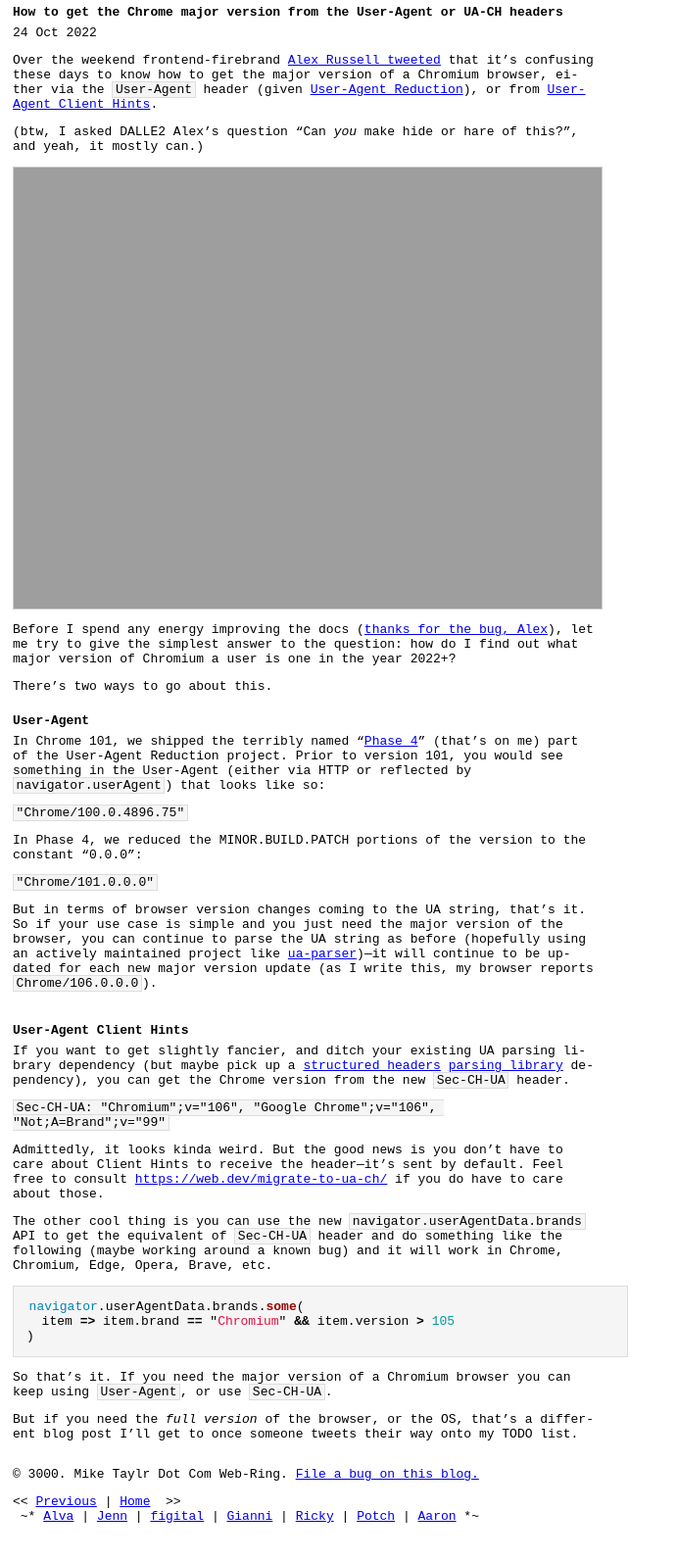
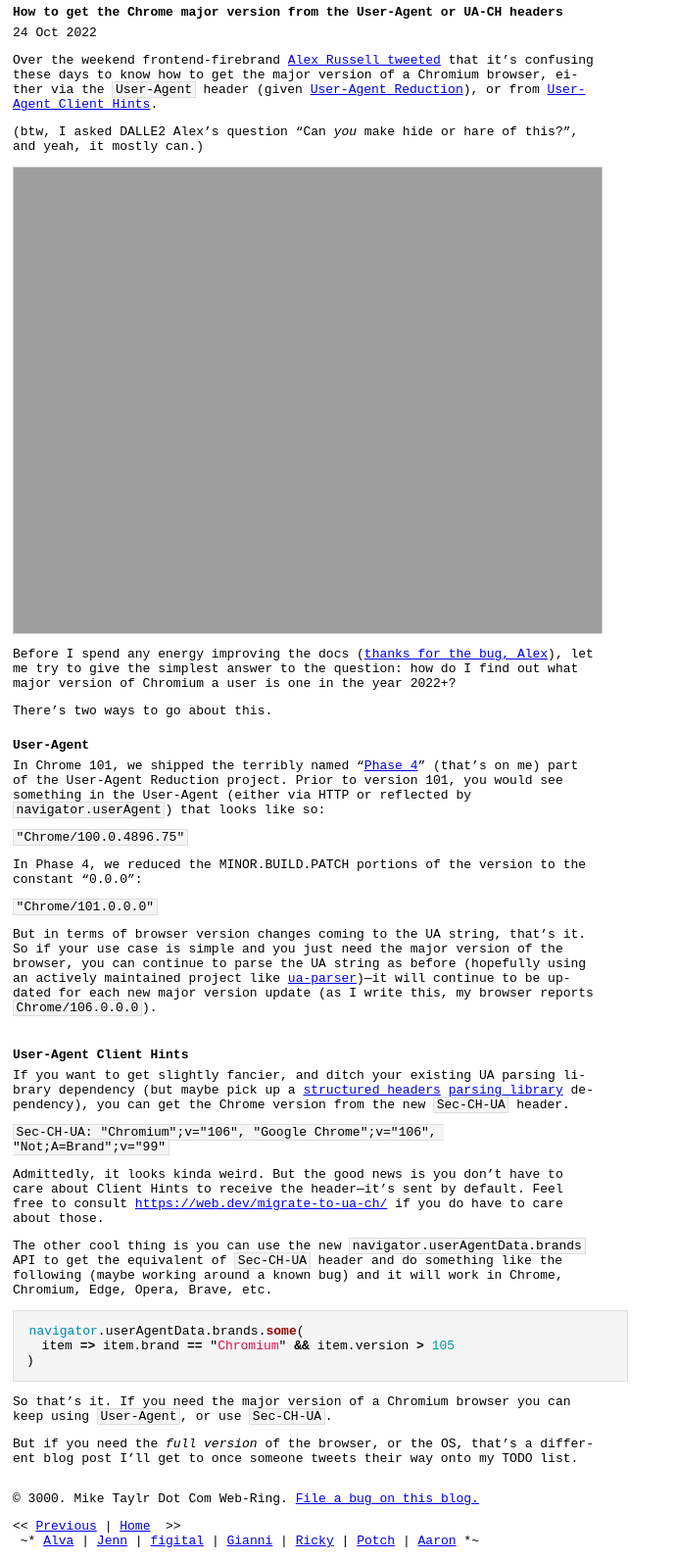
Before and after one commit to miketaylr/miketaylr.com-blog, a Jekyll site: the page built from _posts/2022-10-24-how-to-get-the-chrome-major-verison-from-the-user-agent-or-ua-ch-headers.md, in a window 1280 px wide. Shown: the whole page at 98% size, without its empty margins (0-691 px from the left). Built offline with Jekyll 4.4.1, drawn with Linux system fonts in a browser that asks for light colours; before the commit the page ends 1568 px from its top, so only the background shows below that.

Commit message:
Avoid layout shift after image loads

```diff
--- a/_posts/2022-10-24-how-to-get-the-chrome-major-verison-from-the-user-agent-or-ua-ch-headers.md
+++ b/_posts/2022-10-24-how-to-get-the-chrome-major-verison-from-the-user-agent-or-ua-ch-headers.md
@@ -8,7 +8,7 @@
 
 (btw, I asked DALLE2 Alex's question "Can *you* make hide or hare of this?", and yeah, it mostly can.)
 
-<img alt="a photorealistic AI-generated image of a rabbit in a field. both of its ears appear to be on the same side of its head" src="https://miketaylr.com/posts/assets/hide-or-hair.png" style="border:1px solid #ccc; width: 100%">
+<img alt="a photorealistic AI-generated image of a rabbit in a field. both of its ears appear to be on the same side of its head" width="600" height="475" src="https://miketaylr.com/posts/assets/hide-or-hair.png" style="border:1px solid #ccc; width: 100%">
 
 Before I spend any energy improving the docs ([thanks for the bug, Alex][bug]), let me try to give the simplest answer to the question: how do I find out what major version of Chromium a user is one in the year 2022+?
 
```
